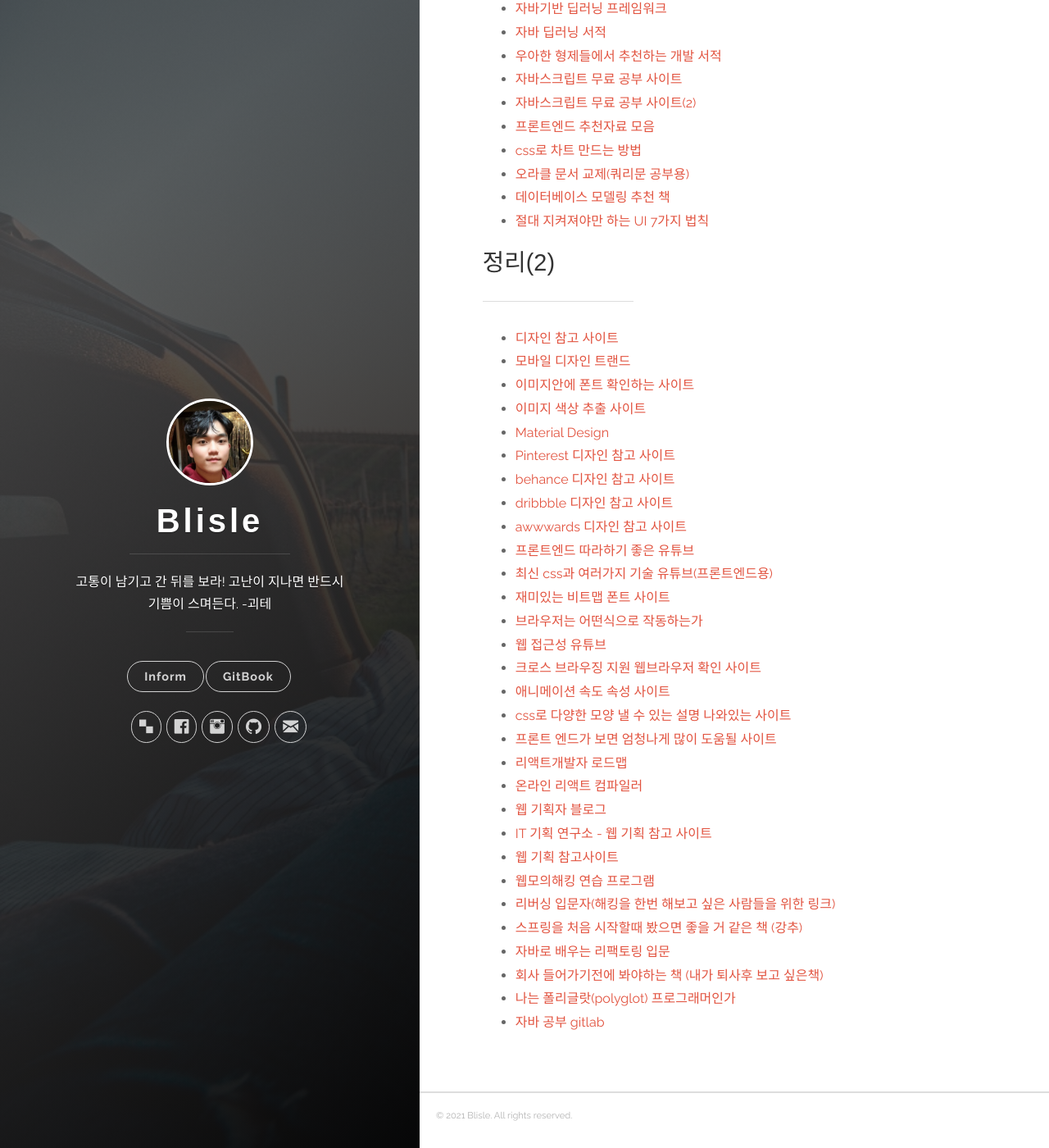
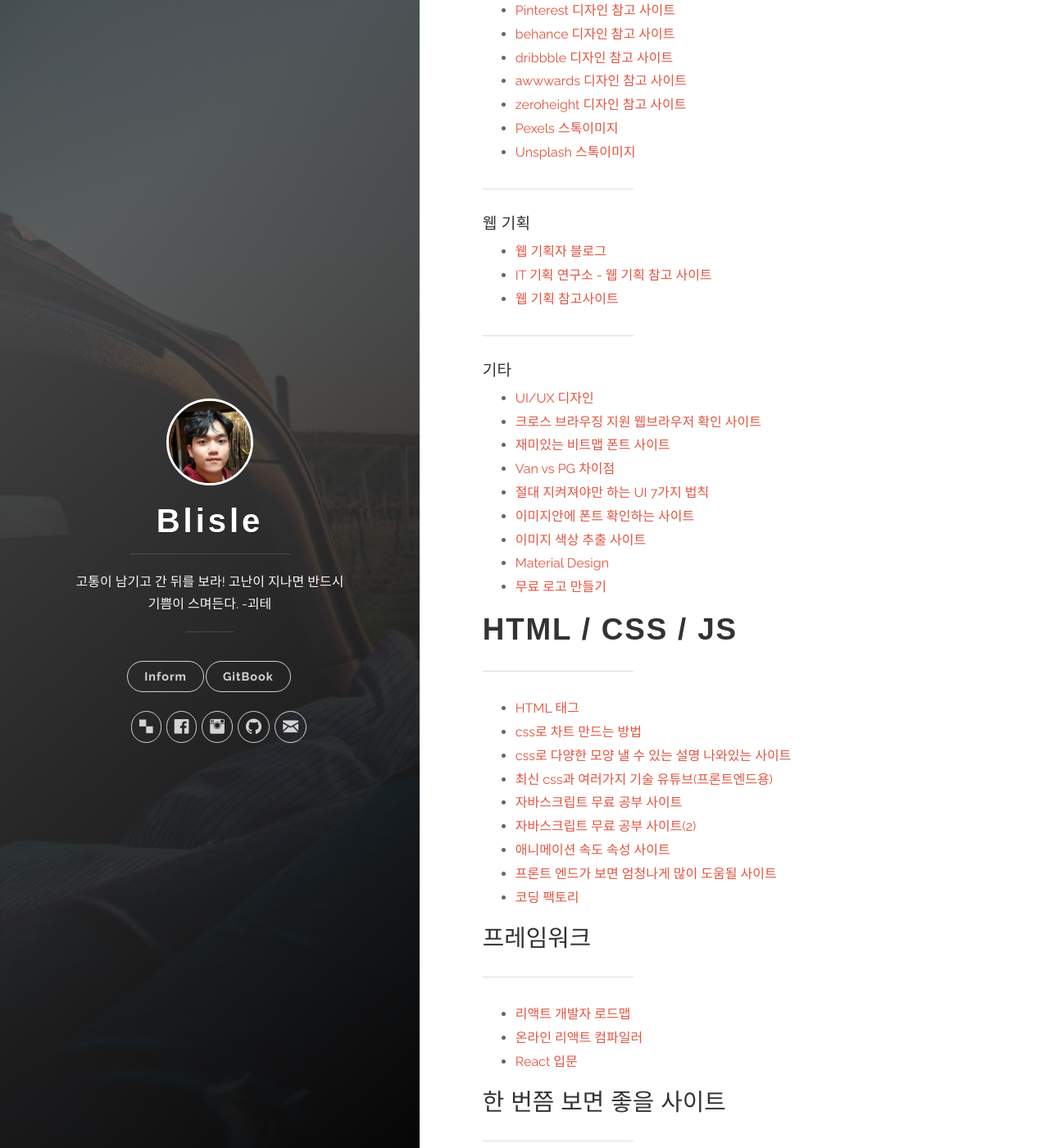
Before and after one commit to SonJM/SonJM.github.io, a Jekyll site: the page built from _posts/2021-06-04-useful-web.md, in a window 1280 px wide and 1400 px high, scrolled down 307 px. Shown: the whole window at 82% size. Built offline with Jekyll 4.4.1, drawn with Linux system fonts in a browser that asks for light colours; some of the changed text lies outside the part shown.

Commit message:
참고 사이트 총 정리

```diff
--- a/_posts/2021-06-04-useful-web.md
+++ b/_posts/2021-06-04-useful-web.md
@@ -1,56 +1,63 @@
 ---
 layout: post
-title:  "[Coding] 유용한 공부 사이트(2)"
+title:  "[참고 사이트] 프론트엔드"
 date:   2021-06-04 07:33:23 +0900
-categories: [Coding, Link]
-tags: [coding, link]
+categories: [Coding, Link, site]
+tags: [coding, link, site]
 ---
 
 `ref` [SonJM 블로그](https://SonJM.github.io "https://SonJM.github.io")
 
-### 정리(1)
+### 디자인
 ---
-+ [Van vs PG 차이점](https://goddaehee.tistory.com/101 "https://goddaehee.tistory.com/101")
-+ [자바기반 딥러닝 프레임워크](https://blog.naver.com/lcs5382/221535112641 "https://blog.naver.com/lcs5382/221535112641")
-+ [자바 딥러닝 서적](https://fliphtml5.com/hkuy/xvtb/basic "https://fliphtml5.com/hkuy/xvtb/basic")
-+ [우아한 형제들에서 추천하는 개발 서적](https://m.post.naver.com/viewer/postView.nhn?volumeNo=16379747&memberNo=1027359  "https://m.post.naver.com/viewer/postView.nhn?volumeNo=16379747&memberNo=1027359 ")
-+ [자바스크립트 무료 공부 사이트](https://poiemaweb.com/ "https://poiemaweb.com/")
-+ [자바스크립트 무료 공부 사이트(2)](https://learnjs.vlpt.us/ "https://learnjs.vlpt.us/")
-+ [프론트엔드 추천자료 모음](https://velog.io/@ansrjsdn/프론트엔드-추천-자료-모음 "https://velog.io/@ansrjsdn/프론트엔드-추천-자료-모음")
-+ [css로 차트 만드는 방법](https://bennettfeely.com/csspiechart/ "https://bennettfeely.com/csspiechart/")
-+ [오라클 문서 교제(쿼리문 공부용)](https://oracle10g.tistory.com/attachment/cfile21.uf@211358475414195D2022D9.pdf "https://oracle10g.tistory.com/attachment/cfile21.uf@211358475414195D2022D9.pdf")
-+ [데이터베이스 모델링 추천 책](http://www.yes24.com/Product/Goods/59384753 "http://www.yes24.com/Product/Goods/59384753")
-+ [절대 지켜져야만 하는 UI 7가지 법칙](https://blog.naver.com/rapkuma/220151304590 "https://blog.naver.com/rapkuma/220151304590")
-
-### 정리(2)
----
-+ [디자인 참고 사이트](https://www.zeroheight.com/showcase "https://www.zeroheight.com/showcase")
-+ [모바일 디자인 트랜드](https://gigglehd.com/gg/mobile/7611956 "https://gigglehd.com/gg/mobile/7611956")
-+ [이미지안에 폰트 확인하는 사이트](https://www.myfonts.com/WhatTheFont/ "https://www.myfonts.com/WhatTheFont/")
-+ [이미지 색상 추출 사이트](http://www.cssdrive.com/imagepalette/index.php "http://www.cssdrive.com/imagepalette/index.php")
-+ [Material Design](https://material.io/design/introduction#goals "https://material.io/design/introduction#goals")
+#### 참고 디자인 사이트
 + [Pinterest 디자인 참고 사이트](https://www.pinterest.co.kr/search/pins/?q=%ED%99%88%ED%8E%98%EC%9D%B4%EC%A7%80&rs=typed&term_meta[]=%ED%99%88%ED%8E%98%EC%9D%B4%EC%A7%80%7Ctyped "https://www.pinterest.co.kr/search/pins/?q=%ED%99%88%ED%8E%98%EC%9D%B4%EC%A7%80&rs=typed&term_meta[]=%ED%99%88%ED%8E%98%EC%9D%B4%EC%A7%80%7Ctyped")
 + [behance 디자인 참고 사이트](https://www.behance.net/search?search=%EC%9B%B9%EC%82%AC%EC%9D%B4%ED%8A%B8 "https://www.behance.net/search?search=%EC%9B%B9%EC%82%AC%EC%9D%B4%ED%8A%B8")
 + [dribbble 디자인 참고 사이트](https://dribbble.com/ "https://dribbble.com/")
 + [awwwards 디자인 참고 사이트](https://www.awwwards.com/ "https://www.awwwards.com/")
-+ [프론트엔드 따라하기 좋은 유튜브](https://www.youtube.com/user/dongjukim75 "https://www.youtube.com/user/dongjukim75")
-+ [최신 css과 여러가지 기술 유튜브(프론트엔드용)](https://www.youtube.com/channel/UCbwXnUipZsLfUckBPsC7Jog "https://www.youtube.com/channel/UCbwXnUipZsLfUckBPsC7Jog")
-+ [재미있는 비트맵 폰트 사이트](https://www.dafont.com/bitmap.php "https://www.dafont.com/bitmap.php")
-+ [브라우저는 어떤식으로 작동하는가](https://d2.naver.com/helloworld/59361 "https://d2.naver.com/helloworld/59361")
-+ [웹 접근성 유튜브](https://www.youtube.com/channel/UCTI6h7Vb05Td63qHQ3wjySQ "https://www.youtube.com/channel/UCTI6h7Vb05Td63qHQ3wjySQ")
-+ [크로스 브라우징 지원 웹브라우저 확인 사이트](https://caniuse.com/#feat=webp "https://caniuse.com/#feat=webp")
-+ [애니메이션 속도 속성 사이트](https://easings.net/ko "https://easings.net/ko")
-+ [css로 다양한 모양 낼 수 있는 설명 나와있는 사이트](https://css-tricks.com/the-shapes-of-css/ "https://css-tricks.com/the-shapes-of-css/")
-+ [프론트 엔드가 보면 엄청나게 많이 도움될 사이트](https://studiomeal.com/archives/category/tutorial "https://studiomeal.com/archives/category/tutorial")
-+ [리액트개발자 로드맵](https://github.com/adam-golab/react-developer-roadmap/blob/master/README-KO.md "https://github.com/adam-golab/react-developer-roadmap/blob/master/README-KO.md")
-+ [온라인 리액트 컴파일러](https://codesandbox.io/s/4r6lqrlvj9 "https://codesandbox.io/s/4r6lqrlvj9")
++ [zeroheight 디자인 참고 사이트](https://www.zeroheight.com/showcase "https://www.zeroheight.com/showcase")
++ [Pexels 스톡이미지](https://www.pexels.com/ "https://www.pexels.com/")
++ [Unsplash 스톡이미지](https://unsplash.com/ "https://unsplash.com/")
+
+---
+#### 웹 기획
 + [웹 기획자 블로그](https://blog.naver.com/carrotcap "https://blog.naver.com/carrotcap")
 + [IT 기획 연구소 - 웹 기획 참고 사이트](https://yslab.kr/ "https://yslab.kr/")
 + [웹 기획 참고사이트](https://www.yamestyle.com/ "https://www.yamestyle.com/")
-+ [웹모의해킹 연습 프로그램](https://takudaddy.tistory.com/321 "https://takudaddy.tistory.com/321")
-+ [리버싱 입문자(해킹을 한번 해보고 싶은 사람들을 위한 링크)](https://github.com/re4lfl0w/lena_reversing "https://github.com/re4lfl0w/lena_reversing")
-+ [스프링을 처음 시작할때 봤으면 좋을 거 같은 책 (강추)](http://www.yes24.com/Product/Goods/29173715 "http://www.yes24.com/Product/Goods/29173715")
-+ [자바로 배우는 리팩토링 입문](http://www.yes24.com/Product/Goods/55147071 "http://www.yes24.com/Product/Goods/55147071")
-+ [회사 들어가기전에 봐야하는 책 (내가 퇴사후 보고 싶은책)](https://book.naver.com/bookdb/book_detail.nhn?bid=7058764 "https://book.naver.com/bookdb/book_detail.nhn?bid=7058764")
-+ [나는 폴리글랏(polyglot) 프로그래머인가](https://brunch.co.kr/@matthew-chang/41 "https://brunch.co.kr/@matthew-chang/41")
-+ [자바 공부 gitlab](https://gitlab.com/easyspubjava/javacoursework/-/tree/master/Chapter1/01-21 "https://gitlab.com/easyspubjava/javacoursework/-/tree/master/Chapter1/01-21")
+
+---
+#### 기타
++ [UI/UX 디자인](https://m.blog.naver.com/welldoner/220255580367 "https://m.blog.naver.com/welldoner/220255580367")
++ [크로스 브라우징 지원 웹브라우저 확인 사이트](https://caniuse.com/#feat=webp "https://caniuse.com/#feat=webp")
++ [재미있는 비트맵 폰트 사이트](https://www.dafont.com/bitmap.php "https://www.dafont.com/bitmap.php")
++ [Van vs PG 차이점](https://goddaehee.tistory.com/101 "https://goddaehee.tistory.com/101")
++ [절대 지켜져야만 하는 UI 7가지 법칙](https://blog.naver.com/rapkuma/220151304590 "https://blog.naver.com/rapkuma/220151304590")
++ [이미지안에 폰트 확인하는 사이트](https://www.myfonts.com/WhatTheFont/ "https://www.myfonts.com/WhatTheFont/")
++ [이미지 색상 추출 사이트](http://www.cssdrive.com/imagepalette/index.php "http://www.cssdrive.com/imagepalette/index.php")
++ [Material Design](https://material.io/design/introduction#goals "https://material.io/design/introduction#goals")
++ [무료 로고 만들기](https://post.naver.com/viewer/postView.nhn?volumeNo=25252144 "https://post.naver.com/viewer/postView.nhn?volumeNo=25252144")
+
+# HTML / CSS / JS
+---
++ [HTML 태그](https://conol.tistory.com/24 "https://conol.tistory.com/24")
++ [css로 차트 만드는 방법](https://bennettfeely.com/csspiechart/ "https://bennettfeely.com/csspiechart/")
++ [css로 다양한 모양 낼 수 있는 설명 나와있는 사이트](https://css-tricks.com/the-shapes-of-css/ "https://css-tricks.com/the-shapes-of-css/")
++ [최신 css과 여러가지 기술 유튜브(프론트엔드용)](https://www.youtube.com/channel/UCbwXnUipZsLfUckBPsC7Jog "https://www.youtube.com/channel/UCbwXnUipZsLfUckBPsC7Jog")
++ [자바스크립트 무료 공부 사이트](https://poiemaweb.com/ "https://poiemaweb.com/")
++ [자바스크립트 무료 공부 사이트(2)](https://learnjs.vlpt.us/ "https://learnjs.vlpt.us/")
++ [애니메이션 속도 속성 사이트](https://easings.net/ko "https://easings.net/ko")
++ [프론트 엔드가 보면 엄청나게 많이 도움될 사이트](https://studiomeal.com/archives/category/tutorial "https://studiomeal.com/archives/category/tutorial")
++ [코딩 팩토리](https://www.codingfactory.net/ "https://www.codingfactory.net/")
+
+### 프레임워크
+---
++ [리액트 개발자 로드맵](https://github.com/adam-golab/react-developer-roadmap/blob/master/README-KO.md "https://github.com/adam-golab/react-developer-roadmap/blob/master/README-KO.md")
++ [온라인 리액트 컴파일러](https://codesandbox.io/s/4r6lqrlvj9 "https://codesandbox.io/s/4r6lqrlvj9")
++ [React 입문](https://simplereact.gitbook.io/simplereact/ "https://simplereact.gitbook.io/simplereact/")
+
+### 한 번쯤 보면 좋을 사이트
+---
++ [프론트엔드 추천자료 모음](https://velog.io/@ansrjsdn/프론트엔드-추천-자료-모음 "https://velog.io/@ansrjsdn/프론트엔드-추천-자료-모음")
++ [프론트엔드 따라하기 좋은 유튜브](https://www.youtube.com/user/dongjukim75 "https://www.youtube.com/user/dongjukim75")
++ [브라우저는 어떤식으로 작동하는가](https://d2.naver.com/helloworld/59361 "https://d2.naver.com/helloworld/59361")
++ [웹 접근성 유튜브](https://www.youtube.com/channel/UCTI6h7Vb05Td63qHQ3wjySQ "https://www.youtube.com/channel/UCTI6h7Vb05Td63qHQ3wjySQ")
```
Also changed, not shown: _posts/2021-03-08-useful-web-link.markdown (+10 -29 lines), _posts/2021-06-30-arduino-site.md (added, +21 -0 lines), _posts/2021-06-30-mobile-site.md (added, +15 -0 lines), _posts/2021-06-30-useful-site.md (added, +26 -0 lines).
